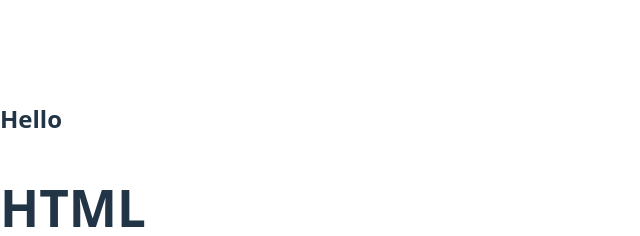
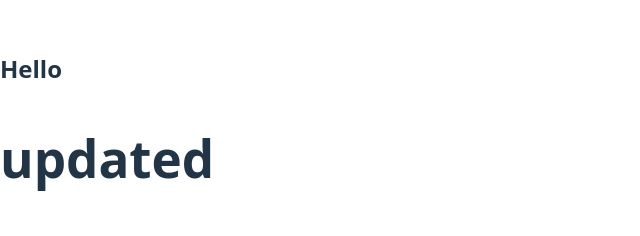
Before and after one commit to vigneshN6876/React-app, a React (Vite) app: page / in a window 1280 px wide. Shown: the part 199-435 px from the top of the page, without its empty margins (0-640 px from the left). Built offline with nearby package versions, Linux system fonts and the light colour scheme.

Commit message:
comit from lap

```diff
--- a/src/Componets/Navbar.jsx
+++ b/src/Componets/Navbar.jsx
@@ -3,6 +3,7 @@ function Navbar() {
     return(
         <nav>
             <h2>Hello</h2>
+            <h1>updated</h1>
             <h1>{course1}</h1>
             <button>login</button>
         </nav>
```
